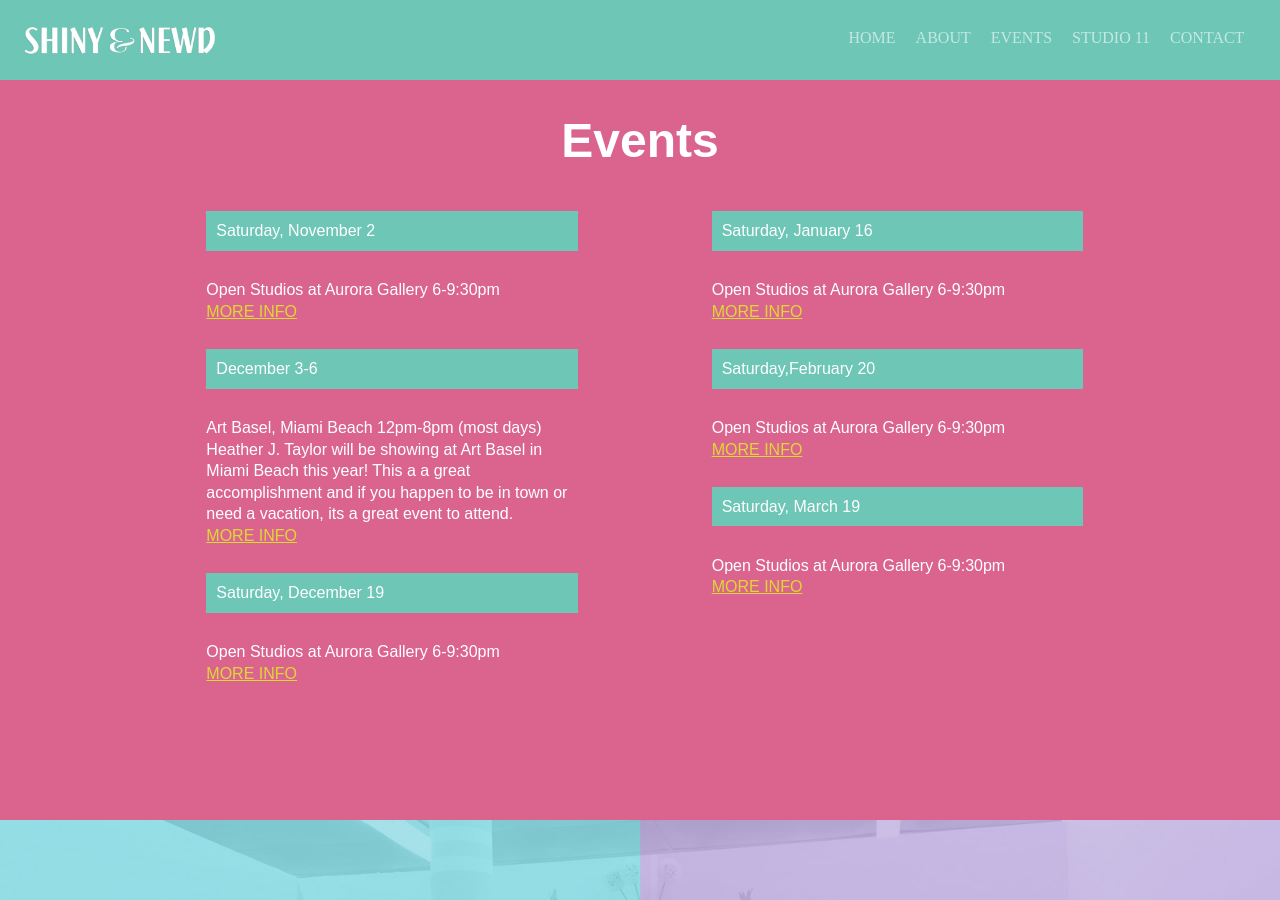
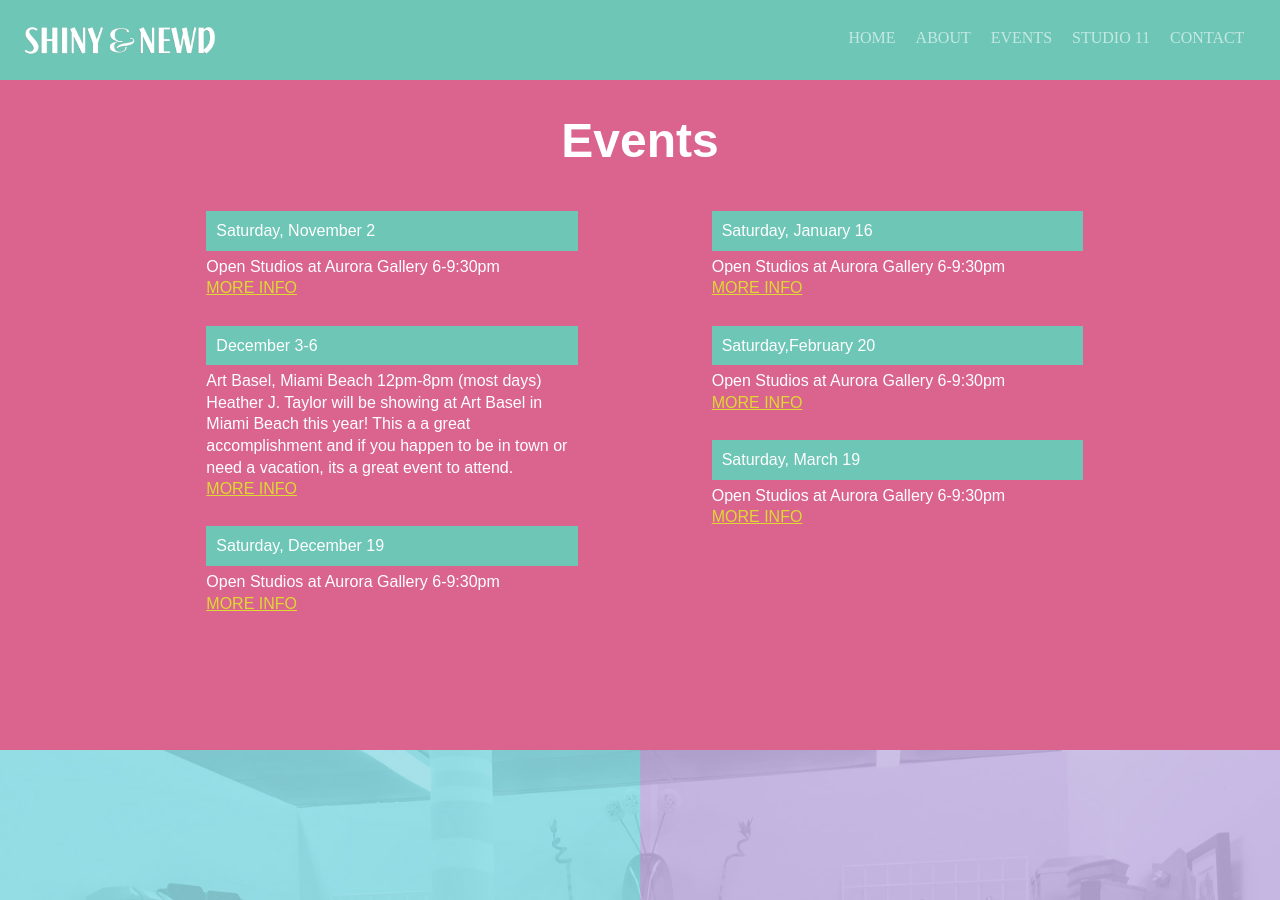
Before and after one commit to rachyrach/shinyandnewd, a Jekyll site: the page built from index.html, in a window 1280 px wide and 900 px high, scrolled down 1899 px. Built offline with Jekyll 4.4.1, drawn with Linux system fonts in a browser that asks for light colours; Markdown is read by kramdown in place of the engine named in the settings.

Commit message:
remove br
br

```diff
--- a/index.html
+++ b/index.html
@@ -42,16 +42,16 @@ She is a member of the Watercolor Art Society of Houston.</p>
             <h1>Events</h1>
  <div class="column1">
 
-     <div class="date"><p>Saturday, November 2</p></div><br>
+     <div class="date"><p>Saturday, November 2</p></div>
 <p>Open Studios at Aurora Gallery 6-9:30pm<br>
     <a href="https://www.facebook.com/AuroraStudiosintheheights" target="_blank" class="btn-event">MORE INFO</a><br><br></p>
 
-<div class="date"><p>December 3-6</p></div><br>
+<div class="date"><p>December 3-6</p></div>
 <p>Art Basel, Miami Beach  12pm-8pm (most days)<br>
 Heather J. Taylor will be showing at Art Basel in Miami Beach this year! This a a great accomplishment and if you happen to be in town or need a vacation, its a great event to attend.</br>
 <a href="https://www.artbasel.com/miami-beach" target="_blank" class="btn-event">MORE INFO</a> <br><br> </p>
 
-<div class="date"><p>Saturday, December 19 </p></div><br>
+<div class="date"><p>Saturday, December 19 </p></div>
 <p>Open Studios at Aurora Gallery 6-9:30pm<br>
     <a href="https://www.facebook.com/AuroraStudiosintheheights" target="_blank" class="btn-event">MORE INFO</a><br><br> </p>
     </p>
@@ -59,15 +59,15 @@ Heather J. Taylor will be showing at Art Basel in Miami Beach this year! This a
 
              <div class="column2">
 
-<div class="date"><p>Saturday, January 16 </p></div><br>
+<div class="date"><p>Saturday, January 16 </p></div>
 <p>Open Studios at Aurora Gallery 6-9:30pm<br>
     <a href="https://www.facebook.com/AuroraStudiosintheheights" target="_blank" class="btn-event">MORE INFO</a><br><br> </p>
 
-<div class="date"><p>Saturday,February 20 </p></div><br>
+<div class="date"><p>Saturday,February 20 </p></div>
 <p>Open Studios at Aurora Gallery 6-9:30pm<br>
     <a href="https://www.facebook.com/AuroraStudiosintheheights" target="_blank" class="btn-event">MORE INFO</a><br><br> </p>
 
-<div class="date"><p>Saturday, March 19 </p></div><br>
+<div class="date"><p>Saturday, March 19 </p></div>
 <p>Open Studios at Aurora Gallery 6-9:30pm<br>
     <a href="https://www.facebook.com/AuroraStudiosintheheights" target="_blank" class="btn-event">MORE INFO</a><br><br>
     </p>
```
